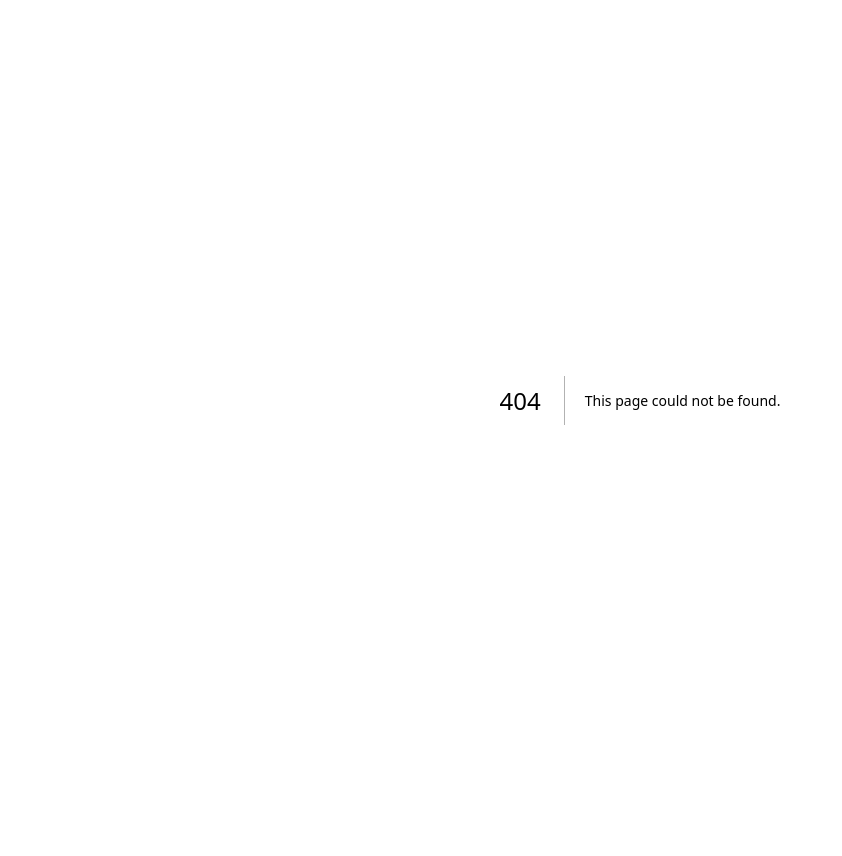
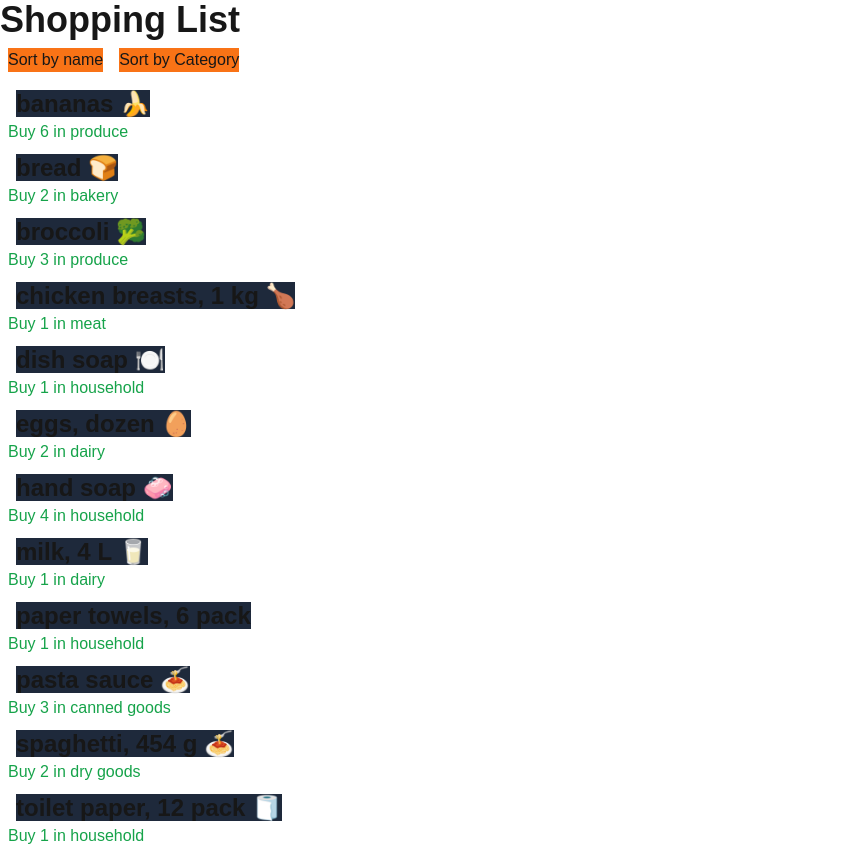
Before and after one commit to jinna0701/cprg306-assignments, a Next.js app: page /week-6 in a window 1280 px wide. Before the commit this address had no page. Shown: the whole page, without its empty margins (0-842 px from the left). Before the commit the page ends 800 px from the top, so only its background shows below. Built offline with nearby package versions, Linux system fonts and the light colour scheme.

Commit message:
week6
week6

```diff
--- a/app/page.js
+++ b/app/page.js
@@ -20,6 +20,14 @@
     <p>
       <Link href="/week-6">Week 6 Assignments</Link>
     </p><br></br>
+
+    <p>
+      <Link href="/week-7">Week 7 Assignments</Link>
+    </p><br></br>
+    <p>
+      <Link href="/week-8">Week 8 Assignments</Link>
+    </p><br></br>
+
   </div>
 </div>
   );
--- /dev/null
+++ b/app/week-6/item-list.js
@@ -0,0 +1,51 @@
+"use client";
+import itemsData from './items.json';
+import Item from './item';
+
+import {useState} from 'react';
+
+const ItemList = () => {
+    const [sortBy, setSortBy] = useState("name");
+
+    const sortedItems = [...itemsData].sort((a, b) => {
+      if (sortBy === "name") {
+        return a.name.localeCompare(b.name);
+      } else if (sortBy === "category") {
+        return a.category.localeCompare(b.category);
+      }
+      return 0;
+    });
+
+    return (
+      <div>
+        <span>
+        <button className="m-2 bg-orange-500"
+          onClick={() => setSortBy("name")}
+        //   style={{ backgroundColor: sortBy === "name" ? 'lightblue' : 'white' }}
+        >
+          Sort by name
+        </button>
+        </span>
+
+
+        <span>
+        <button className="m-2 bg-orange-500"
+          onClick={() => setSortBy("category")}
+        //   style={{ backgroundColor: sortBy === "category" ? 'lightblue' : 'white' }}
+        >
+          Sort by Category
+        </button>
+        </span>
+
+        <ul>
+          {sortedItems.map(item => (
+            <Item key={item.id} name={item.name} quantity={item.quantity} category={item.category} ><br></br>
+              Buy in {item.quantity } in {item.category}
+              </Item>
+          ))}
+        </ul>
+      </div>
+    );
+  };
+
+  export default ItemList;
--- /dev/null
+++ b/app/week-6/item.js
@@ -0,0 +1,12 @@
+
+
+export default function Item({name, quantity, category}){
+
+    return (
+        <section className="m-2">
+            <span className="font-bold text-2xl  bg-slate-800 m-2">{name}</span><br></br>
+            <span className="text-green-600"> Buy {quantity}</span>
+            <span className="text-green-600"> in {category}</span>
+        </section>
+    );
+};
--- /dev/null
+++ b/app/week-6/items.json
@@ -0,0 +1,74 @@
+[
+    {
+      "id": "1h2GJKH12gkHG31h1H",
+      "name": "milk, 4 L 🥛",
+      "quantity": 1,
+      "category": "dairy"
+    },
+    {
+      "id": "2KJH3k2j3H1k2J3K1H",
+      "name": "bread 🍞",
+      "quantity": 2,
+      "category": "bakery"
+    },
+    {
+      "id": "3h2KJH3k2j3H1k2J3",
+      "name": "eggs, dozen 🥚",
+      "quantity": 2,
+      "category": "dairy"
+    },
+    {
+      "id": "4k2J3K1H2GJKH12gk",
+      "name": "bananas 🍌",
+      "quantity": 6,
+      "category": "produce"
+    },
+    {
+      "id": "5H1h1H2KJH3k2j3H",
+      "name": "broccoli 🥦",
+      "quantity": 3,
+      "category": "produce"
+    },
+    {
+      "id": "6H1k2J3K1H2GJKH1",
+      "name": "chicken breasts, 1 kg 🍗",
+      "quantity": 1,
+      "category": "meat"
+    },
+    {
+      "id": "7gkHG31h1H2KJH3k",
+      "name": "pasta sauce 🍝",
+      "quantity": 3,
+      "category": "canned goods"
+    },
+    {
+      "id": "8j3H1k2J3K1H2GJK",
+      "name": "spaghetti, 454 g 🍝",
+      "quantity": 2,
+      "category": "dry goods"
+    },
+    {
+      "id": "9H12gkHG31h1H2KJ",
+      "name": "toilet paper, 12 pack 🧻",
+      "quantity": 1,
+      "category": "household"
+    },
+    {
+      "id": "10H3k2j3H1k2J3K1",
+      "name": "paper towels, 6 pack",
+      "quantity": 1,
+      "category": "household"
+    },
+    {
+      "id": "11k2J3K1H2GJKH12",
+      "name": "dish soap 🍽️",
+      "quantity": 1,
+      "category": "household"
+    },
+    {
+      "id": "12GJKH12gkHG31h1",
+      "name": "hand soap 🧼",
+      "quantity": 4,
+      "category": "household"
+    }
+  ]
--- /dev/null
+++ b/app/week-6/page.js
@@ -0,0 +1,16 @@
+import ItemList from './item-list';
+
+
+const Page =()=>{
+    return(
+        <main>
+        <div>
+            <h1 className="font-semibold text-4xl">Shopping List</h1>
+            <ItemList/>
+        </div>
+        </main>
+    )
+
+}
+
+export default Page;
```
